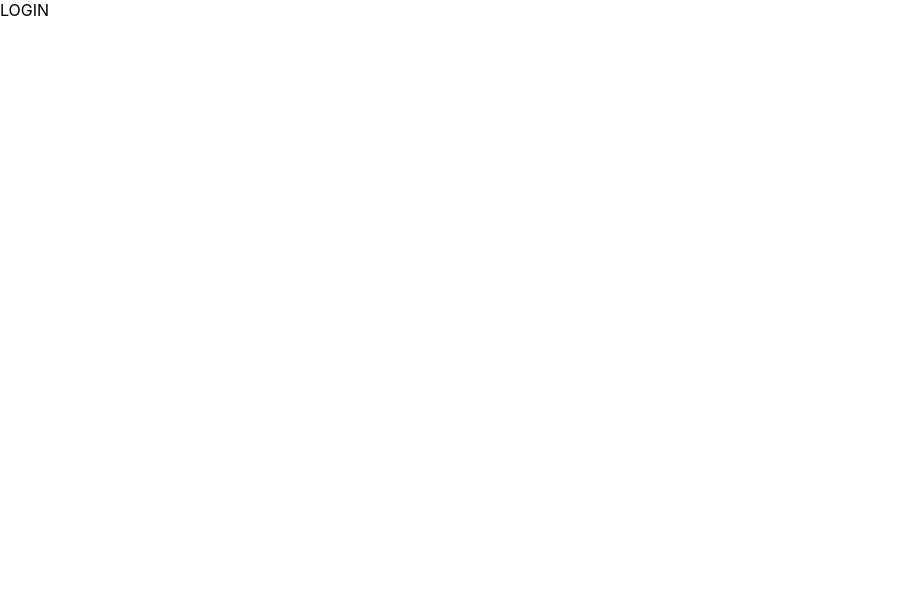
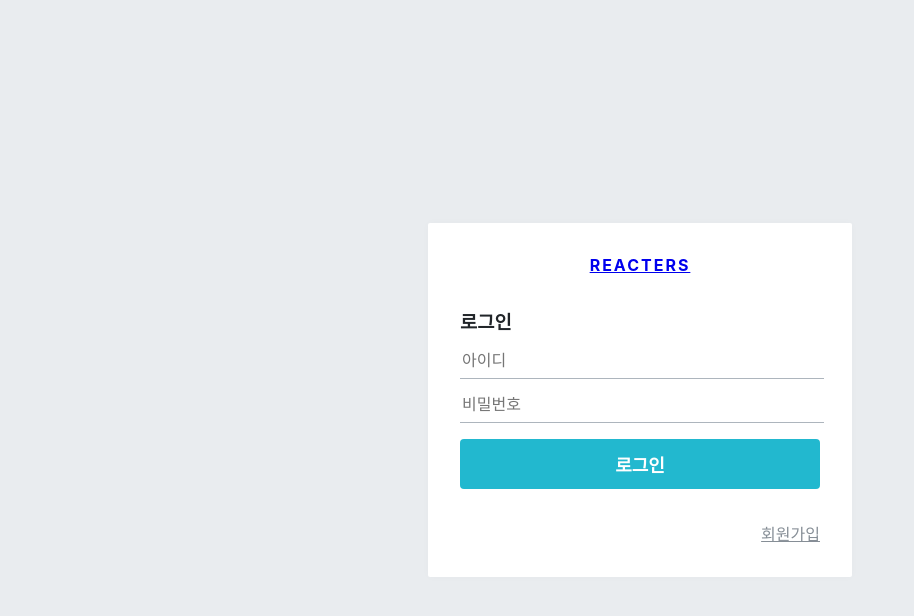
Before and after one commit to leegitb/MyWorldBlog, a React (Create React App) app in the folder my-world-frontend/: page /login in a window 1280 px wide. Shown: the top 616 px of the page, without its empty margins (0-914 px from the left). Built offline with nearby package versions, Linux system fonts and the light colour scheme; the HTML template or start-up script is replaced by a standard one.

Commit message:
Add Auth UI

```diff
--- /dev/null
+++ b/my-world-frontend/src/components/auth/AuthForm.js
@@ -0,0 +1,96 @@
+import React from 'react';
+import styled from 'styled-components';
+import palette from '../../lib/styles/palette';
+import { Link } from 'react-router-dom';
+import Button from '../common/Buttons';
+
+/**
+ * 회원가입 / 로그인 폼
+ */
+
+const AuthFormBlock = styled.div`
+  h3 {
+    margin: 0;
+    color: ${palette.gray[9]};
+    margin-bottom: 1rem;
+  }
+`;
+
+const StyledInput = styled.input`
+  font-size: 1rem;
+  border: none;
+  border-bottom: 1px solid ${palette.gray[5]};
+  padding-bottom: 0.5rem;
+  outline: none;
+  width: 100%;
+  &:focus {
+    color: $oc-teal-7;
+    border-bottom: 1px solid ${palette.gray[7]};
+  }
+  & + & {
+    margin-top: 1rem;
+  }
+`;
+
+const Footer = styled.div`
+  margin-top: 2rem;
+  text-align: right;
+  a {
+    color: ${palette.gray[6]};
+    text-decoration: underline;
+    a:hover {
+      color: ${palette.gray[9]};
+    }
+  }
+`;
+
+const ButtonwithMarginTop = styled(Button)`
+  margin-top: 1rem;
+`;
+
+const textMap = {
+  login: '로그인',
+  register: '회원가입',
+};
+
+const AuthForm = ({ type }) => {
+  const text = textMap[type];
+  return (
+    <AuthFormBlock>
+      <h3>{text}</h3>
+      <form>
+        <StyledInput
+          autoComplete="username"
+          name="username"
+          placeholder="아이디"
+        />
+        <StyledInput
+          autoComplete="new-password"
+          name="password"
+          placeholder="비밀번호"
+          type="password"
+        />
+        {type === 'register' && (
+          <StyledInput
+            autoComplete="new-password"
+            name="passwordConfirm"
+            placeholder="비밀번호 확인"
+            type="password"
+          />
+        )}
+        <ButtonwithMarginTop cyan fullWidth style={{ marginTop: '1rem' }}>
+          {text}
+        </ButtonwithMarginTop>
+      </form>
+      <Footer>
+        {type === 'login' ? (
+          <Link to="/register">회원가입</Link>
+        ) : (
+          <Link to="/login">로그인</Link>
+        )}
+      </Footer>
+    </AuthFormBlock>
+  );
+};
+
+export default AuthForm;
--- /dev/null
+++ b/my-world-frontend/src/components/auth/AuthTemplete.js
@@ -0,0 +1,51 @@
+import React from 'react';
+import styled from 'styled-components';
+import palette from '../../lib/styles/palette';
+import { Link } from 'react-router-dom';
+
+/**
+ * 회원가입 / 로그인 페이지 레이아웃
+ */
+
+const AuthTempleteBlock = styled.div`
+  position: absolute;
+  left: 0;
+  top: 0;
+  bottom: 0;
+  right: 0;
+  background: ${palette.gray[2]};
+  display: flex;
+  flex-direction: column;
+  justify-content: center;
+  align-items: center;
+`;
+
+const WhiteBox = styled.div`
+  .logo-area {
+    display: block;
+    padding-bottom: 2rem;
+    text-align: center;
+    font-weight: bold;
+    letter-spacing: 2px;
+  }
+  box-shadow: 0 0 8px rgba(0, 0, 0, 0.025);
+  padding: 2rem;
+  width: 360px;
+  background: white;
+  border-radius: 2px;
+`;
+
+const AuthTemplete = ({ children }) => {
+  return (
+    <AuthTempleteBlock>
+      <WhiteBox>
+        <div className="logo-area">
+          <Link to="/">REACTERS</Link>
+        </div>
+        {children}
+      </WhiteBox>
+    </AuthTempleteBlock>
+  );
+};
+
+export default AuthTemplete;
--- a/my-world-frontend/src/components/common/Buttons.js
+++ b/my-world-frontend/src/components/common/Buttons.js
@@ -1,5 +1,5 @@
 import React from 'react';
-import styled from 'styled-components';
+import styled, { css } from 'styled-components';
 import palette from '../../lib/styles/palette';
 
 const StyledButton = styled.button`
@@ -12,10 +12,26 @@
   outline: none;
   cursor: pointer;
 
-  backgroud: ${palette.gray[8]};
+  background: ${palette.gray[8]};
   &:hover {
     background: ${palette.gray[6]};
   }
+  ${props =>
+    props.fullWidth &&
+    css`
+      padding-top: 0.75rem;
+      padding-bottom: 0.75rem;
+      width: 100%;
+      font-size: 1.125rem;
+    `}
+  ${props =>
+    props.cyan &&
+    css`
+      background: ${palette.cyan[5]};
+      &:hover {
+        background: ${palette.cyan[4]};
+      }
+    `}
 `;
 
 // 자동 import 를 위해 Button 컴포넌트에 StyledButton 렌더링.
--- a/my-world-frontend/src/pages/LoginPage.js
+++ b/my-world-frontend/src/pages/LoginPage.js
@@ -1,7 +1,13 @@
 import React from 'react';
+import AuthTemplete from '../components/auth/AuthTemplete';
+import AuthForm from '../components/auth/AuthForm';
 
 const LoginPage = () => {
-  return <div>LOGIN</div>;
+  return (
+    <AuthTemplete>
+      <AuthForm type="login"></AuthForm>
+    </AuthTemplete>
+  );
 };
 
 export default LoginPage;
--- a/my-world-frontend/src/pages/RegisterPage.js
+++ b/my-world-frontend/src/pages/RegisterPage.js
@@ -1,7 +1,13 @@
 import React from 'react';
+import AuthTemplete from '../components/auth/AuthTemplete';
+import AuthForm from '../components/auth/AuthForm';
 
 const RegisterPage = () => {
-  return <div>REGISTER</div>;
+  return (
+    <AuthTemplete>
+      <AuthForm type="register"></AuthForm>
+    </AuthTemplete>
+  );
 };
 
 export default RegisterPage;
```
